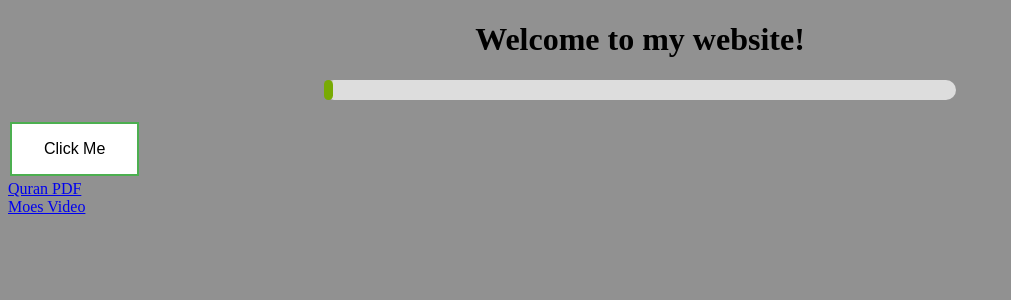
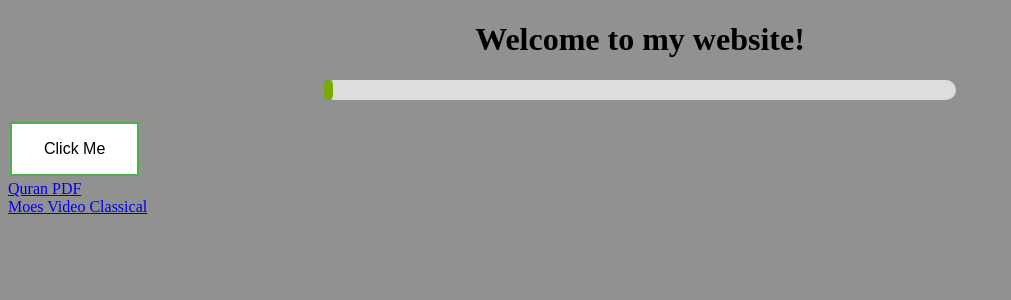
Before and after one commit to joey101/website, a Jekyll site: the page Moe/start.html, which Jekyll copies as it is, in a window 1280 px wide. Shown: the top 300 px of the page, without its empty margins (0-1011 px from the left). Built offline with Jekyll 4.4.1, drawn with Linux system fonts in a browser that asks for light colours.

Commit message:
new links

```diff
--- a/Moe/start.html
+++ b/Moe/start.html
@@ -3,24 +3,23 @@
 
 <head>
   <link rel="stylesheet" href="../myCss/new.css">
-  <script src="moe.js"></script>
 </head>
 
 <body>
   <h1>Welcome to my website!</h1>
+
+  <script src="moe.js"></script>
   <div class="center2" id="myProgress">
     <div class="myBar" id="myBar"></div>
+  </div>
 
-
-
-  </div>
   <br>
   <button class="button button1" onclick="updateLoading()">Click Me</button>
   <br>
   <a href="https://docs.google.com/presentation/d/1hHhTVtKUFHxdPjyqxZzR56XVlHBZwM4SchpR9TVQV4U/edit?usp=sharing"> Quran PDF </a>
   <br>
   <a href="https://www.youtube.com/watch?v=wJaAHxtohJE"> Moes Video </a>
-
+  <a href="https://drive.google.com/drive/u/0/folders/1oHk7GMx44TrITWsv__CBE6iNoTf9sAoz"> Classical </a>
 </body>
 
 </html>
```
